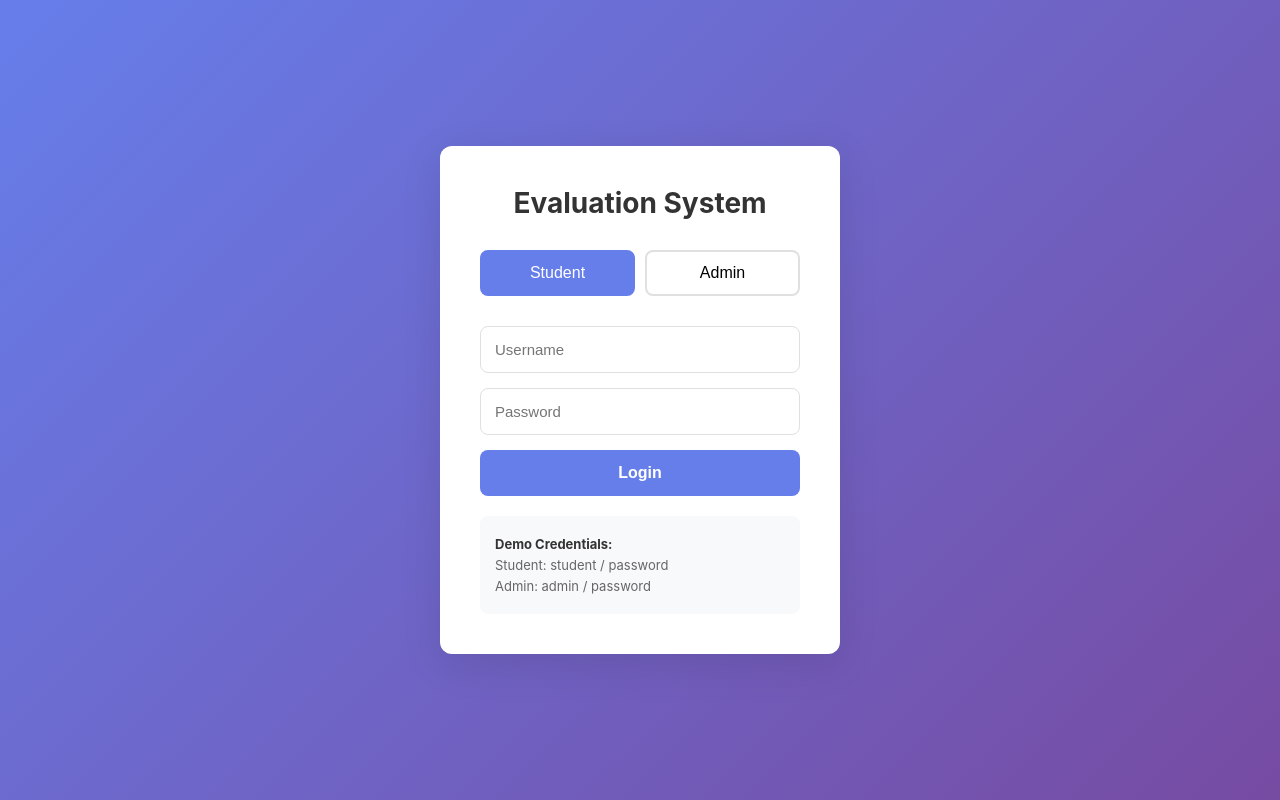
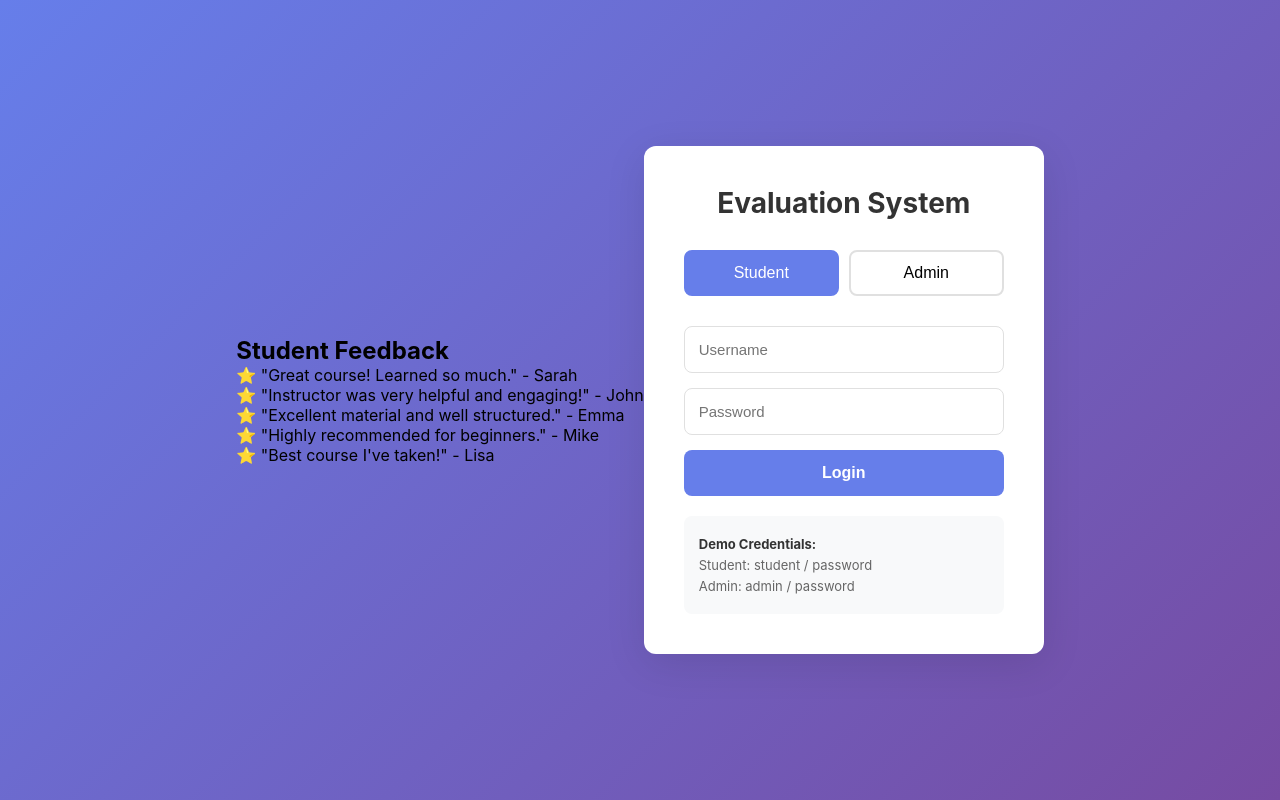
Before and after one commit to Saitej-47/eval-system, a React (Create React App) app: page / in a window 1280 px wide. Built offline with nearby package versions, Linux system fonts and the light colour scheme.

Commit message:
Add student feedback carousel component to login page
- Added feedback carousel JSX component with 5 sample student testimonials
- Displays scrolling feedback items with star emoji ratings
- Positioned at the top of login page above login form
- Styled using CSS animations defined in App.css

```diff
--- a/src/App.js
+++ b/src/App.js
@@ -91,6 +91,16 @@ function App() {
 function LoginPage({ onLogin, userRole, setUserRole }) {
   return (
     <div className="login-container">
+         <div className="feedback-carousel">
+       <h2 className="feedback-title">Student Feedback</h2>
+       <div className="feedback-scroll">
+         <div className="feedback-item">⭐ "Great course! Learned so much." - Sarah</div>
+         <div className="feedback-item">⭐ "Instructor was very helpful and engaging!" - John</div>
+         <div className="feedback-item">⭐ "Excellent material and well structured." - Emma</div>
+         <div className="feedback-item">⭐ "Highly recommended for beginners." - Mike</div>
+         <div className="feedback-item">⭐ "Best course I've taken!" - Lisa</div>
+       </div>
+     </div>
       <div className="login-card">
         <h1>Evaluation System</h1>
         <div className="role-selector">
```
